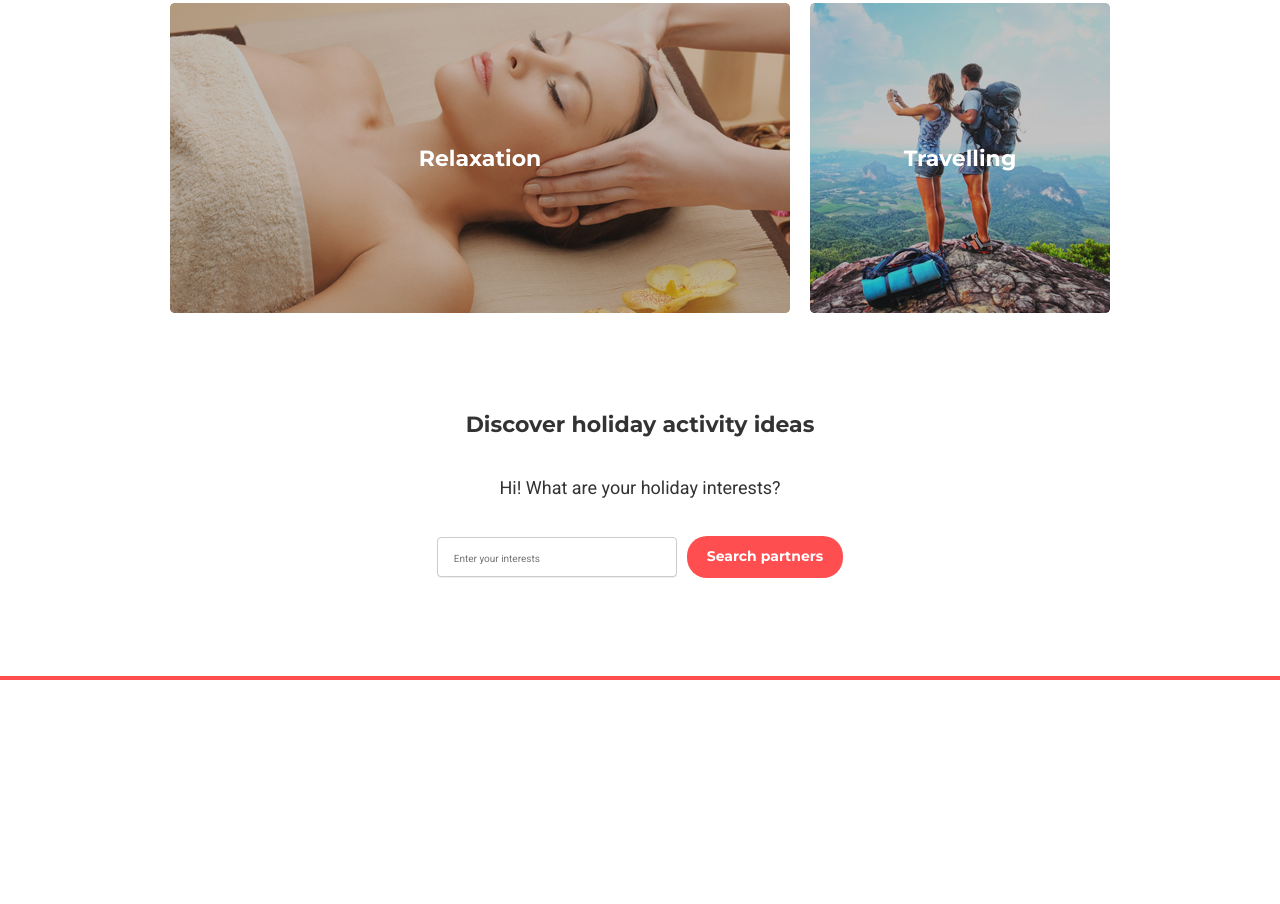
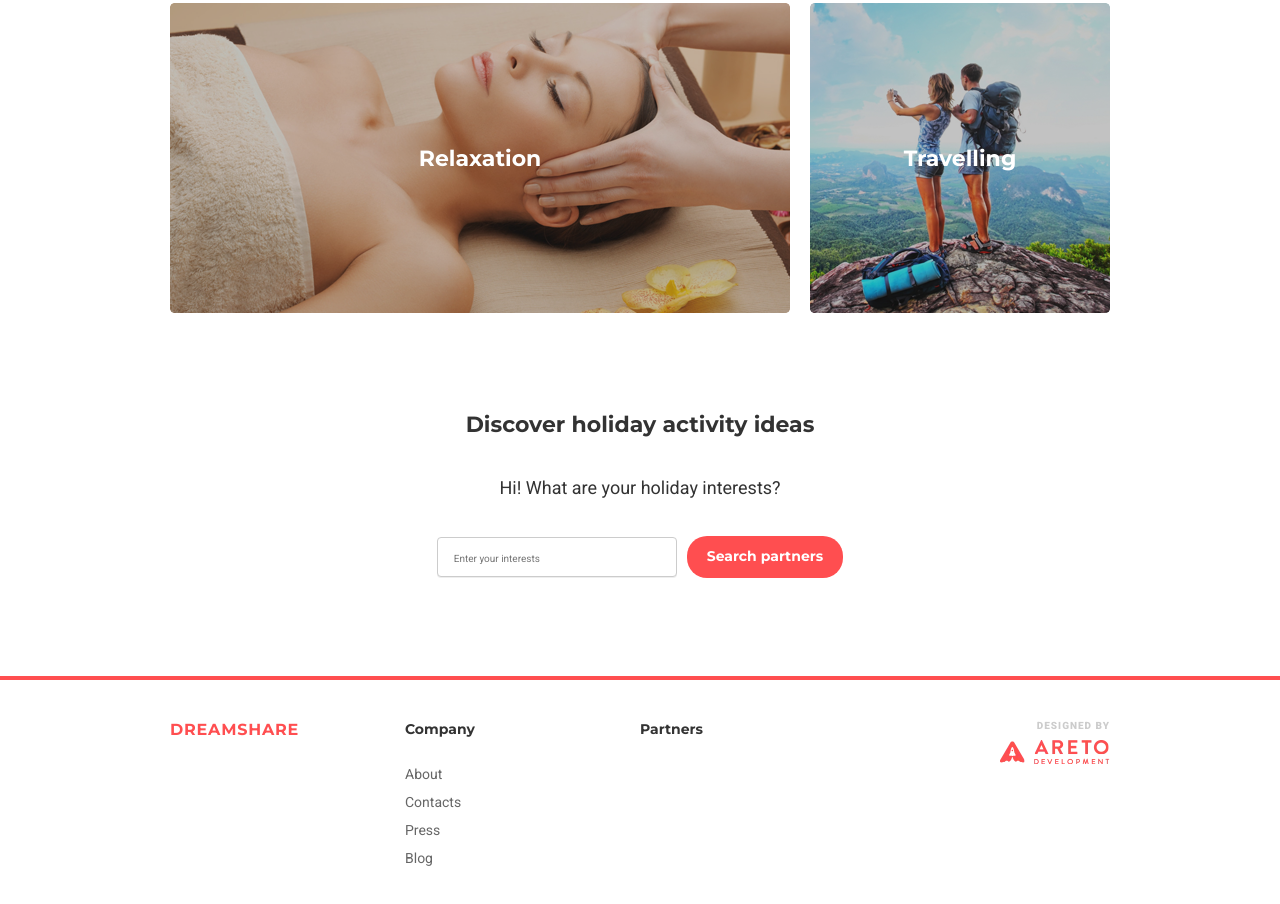
Before and after one commit to Uranna/Dreamshare, a website built with Parcel: page src/index.html in a window 1280 px wide. Shown: the part 2574-3478 px from the top of the page. Before the commit the page ends 3254 px from the top, so only its background shows below. Built offline with nearby package versions, Linux system fonts and the light colour scheme.

Commit message:
feature: верстка подвала

```diff
--- a/src/index.html
+++ b/src/index.html
@@ -177,7 +177,35 @@
     </div>
   </main>
 
-
+  <footer class="footer-page">
+    <div class="footer-page__column">
+      <span class="footer-page__logo title">Dreamshare</span>
+    </div>
+    <div class="footer-page__column">
+      <h3 class="footer-page__company-info company-info title">Company</h3>
+      <ul class="company-info__list">
+        <li class="company-info__item">
+          <a href="/" class="company-info__link">About</a>
+        </li>
+        <li class="company-info__item">
+          <a href="/" class="company-info__link">Contacts</a>
+        </li>
+        <li class="company-info__item">
+          <a href="/" class="company-info__link">Press</a>
+        </li>
+        <li class="company-info__item">
+          <a href="/" class="company-info__link">Blog</a>
+        </li>
+      </ul>
+    </div>
+    <div class="footer-page__column">
+      <h3 class="footer-page__company-info company-info title">Partners</h3>
+    </div>
+    <div class="footer-page__column footer-page__column--right">
+      <span class="footer-page__info">Designed by</span>
+      <img src="./images/logo.webp" alt="">
+    </div>
+  </footer>
 
   <script src="./index.js" type="module"></script>
 </body>
--- a/src/main.scss
+++ b/src/main.scss
@@ -3,3 +3,4 @@
 @import './styles/button.scss';
 @import './styles/header.scss';
 @import './styles/main.scss';
+@import './styles/footer.scss';
--- /dev/null
+++ b/src/styles/footer.scss
@@ -0,0 +1,81 @@
+@import './vars.scss';
+
+.footer-page {
+  max-width: 96rem;
+  width: 100%;
+  margin: auto;
+  padding: 4rem 1rem 3.8rem;
+  display: grid;
+  grid-template-columns: 1fr 1fr 1fr 1fr;
+
+  &__column {
+    &--right {
+      display: flex;
+      flex-direction: column;
+      align-items: flex-end;
+    }
+  }
+
+  &__logo {
+     text-transform: uppercase;
+      font-size: 16px;
+      letter-spacing: 0.8px;
+      text-align: center;
+      color: #ff4e50;
+  }
+
+  &__company-info {
+    margin-bottom: 1.6rem;
+    font-size: 1.4rem;
+    color: $txt;
+  }
+
+  &__info {
+    font-size: 10px;
+    font-weight: bold;
+    letter-spacing: 1px;
+    color: $border-input;
+    text-transform: uppercase;
+    margin-bottom: 0.9rem;
+  }
+}
+
+.company-info {
+
+  &__list {
+    display: flex;
+    flex-direction: column;
+  }
+
+  &__item {
+    font-size: 14px;
+    color: $light-txt;
+    margin-top: 1.2rem;
+  }
+
+}
+
+@media(max-width :960px){
+  .footer-page {
+    padding: 4rem 4rem 3.8rem;
+  }
+}
+
+@media(max-width: 360px){
+  .footer-page {
+    padding: 4rem 1rem 3.8rem;
+    grid-template-columns: 1fr;
+    justify-content: center;
+
+    &__column {
+      display: flex;
+      flex-direction: column;
+      align-items: center;
+    }
+  }
+
+  .company-info__list {
+    flex-direction: row;
+    justify-content: space-around;
+  }
+}
```
